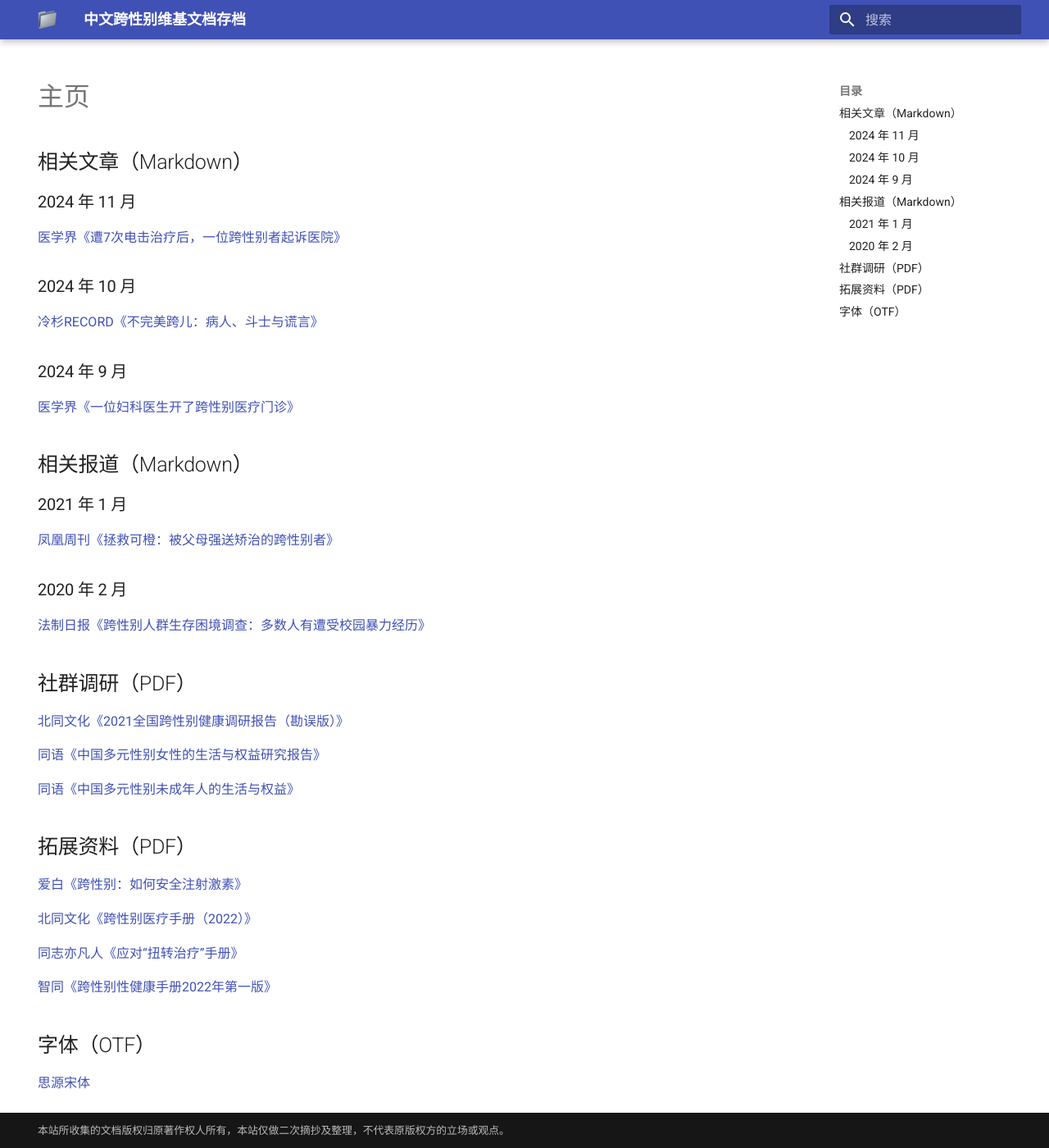
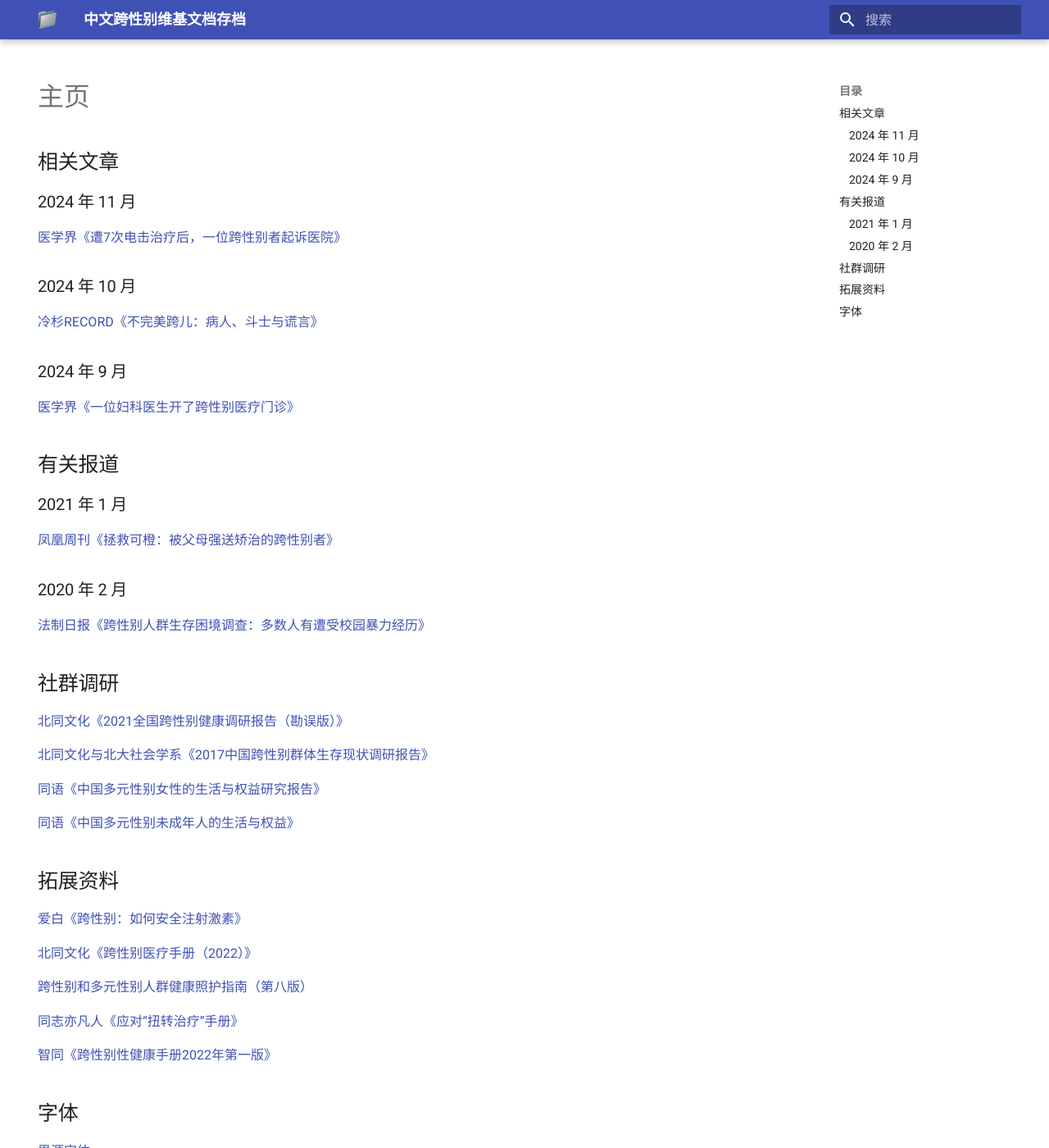
Before and after one commit to ChisakaKanako/docs, an MkDocs documentation site: the page built from docs/index.md, in a window 1280 px wide and 1400 px high. Shown: the whole window at 82% size. Built offline with MkDocs 1.6.1 and Material for MkDocs 9.7.7, drawn with Linux system fonts in a browser that asks for light colours.

Commit message:
上传文档

```diff
--- a/docs/index.md
+++ b/docs/index.md
@@ -2,10 +2,9 @@
 title: 主页
 hide:
   - navigation
-  - path
 ---
 
-## 相关文章（Markdown）
+## 相关文章
 
 ### 2024 年 11 月
 
@@ -19,7 +18,7 @@ hide:
 
 [医学界《一位妇科医生开了跨性别医疗门诊》](static/articles/医学界《一位妇科医生开了跨性别医疗门诊》.md)
 
-## 相关报道（Markdown）
+## 有关报道
 
 ### 2021 年 1 月
 
@@ -29,24 +28,28 @@ hide:
 
 [法制日报《跨性别人群生存困境调查：多数人有遭受校园暴力经历》](static/coverage/法制日报《跨性别人群生存困境调查：多数人有遭受校园暴力经历》.md)
 
-## 社群调研（PDF）
+## 社群调研
 
 [北同文化《2021全国跨性别健康调研报告（勘误版）》](static/pdf/北同文化《2021全国跨性别健康调研报告（勘误版）》.pdf)
+
+[北同文化与北大社会学系《2017中国跨性别群体生存现状调研报告》](static/pdf/北同文化与北大社会学系《2017中国跨性别群体生存现状调研报告》.pdf)
 
 [同语《中国多元性别女性的生活与权益研究报告》](static/pdf/同语《中国多元性别女性的生活与权益研究报告》.pdf)
 
 [同语《中国多元性别未成年人的生活与权益》](static/pdf/同语《中国多元性别未成年人的生活与权益》.pdf)
 
-## 拓展资料（PDF）
+## 拓展资料
 
 [爱白《跨性别：如何安全注射激素》](static/pdf/爱白《跨性别：如何安全注射激素》.pdf)
 
 [北同文化《跨性别医疗手册（2022）》](static/pdf/北同文化《跨性别医疗手册（2022）》.pdf)
 
+[跨性别和多元性别人群健康照护指南（第八版）](static/pdf/跨性别和多元性别人群健康照护指南（第八版）.pdf)
+
 [同志亦凡人《应对“扭转治疗”手册》](static/pdf/同志亦凡人《应对“扭转治疗”手册》.pdf)
 
 [智同《跨性别性健康手册2022年第一版》](static/pdf/智同《跨性别性健康手册2022年第一版》.pdf)
 
-## 字体（OTF）
+## 字体
 
 [思源宋体](static/typeface/SourceHanSerifSC-VF.otf)
```
Also changed, not shown: 2 other files.
